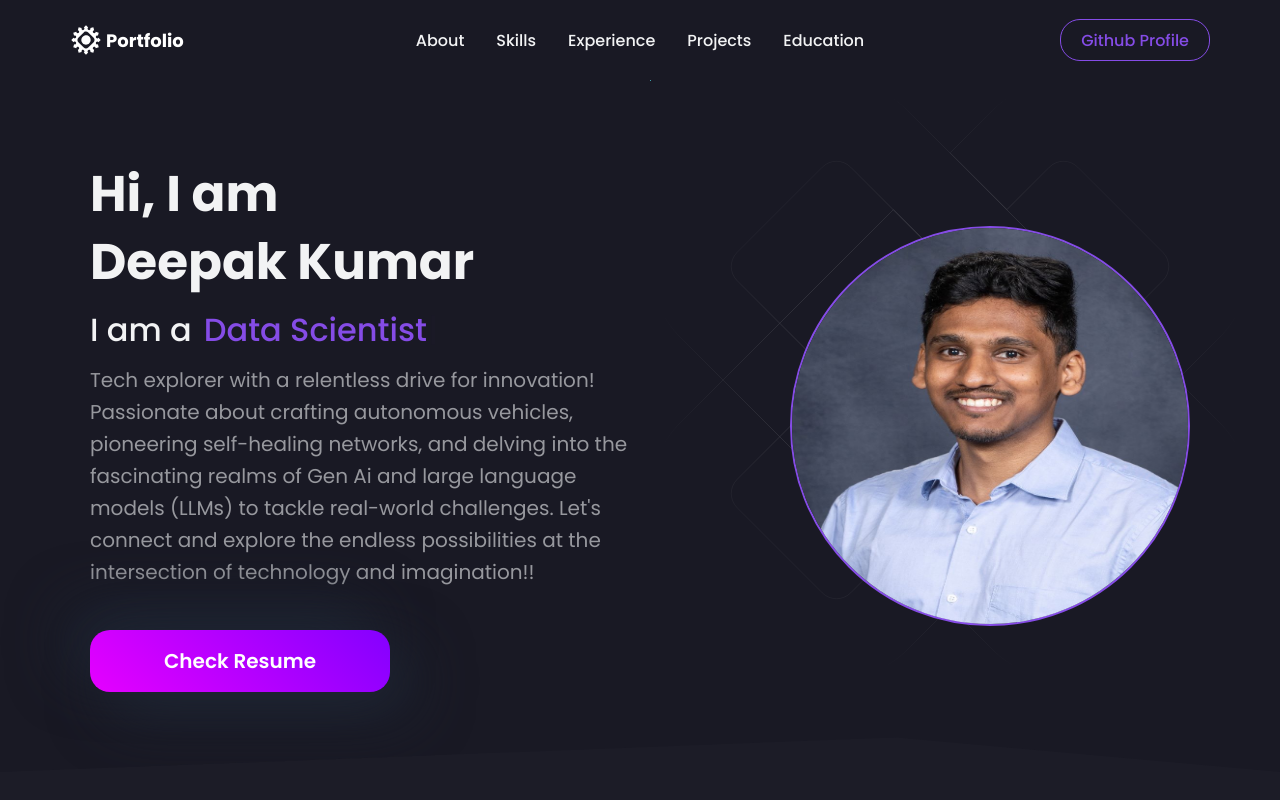
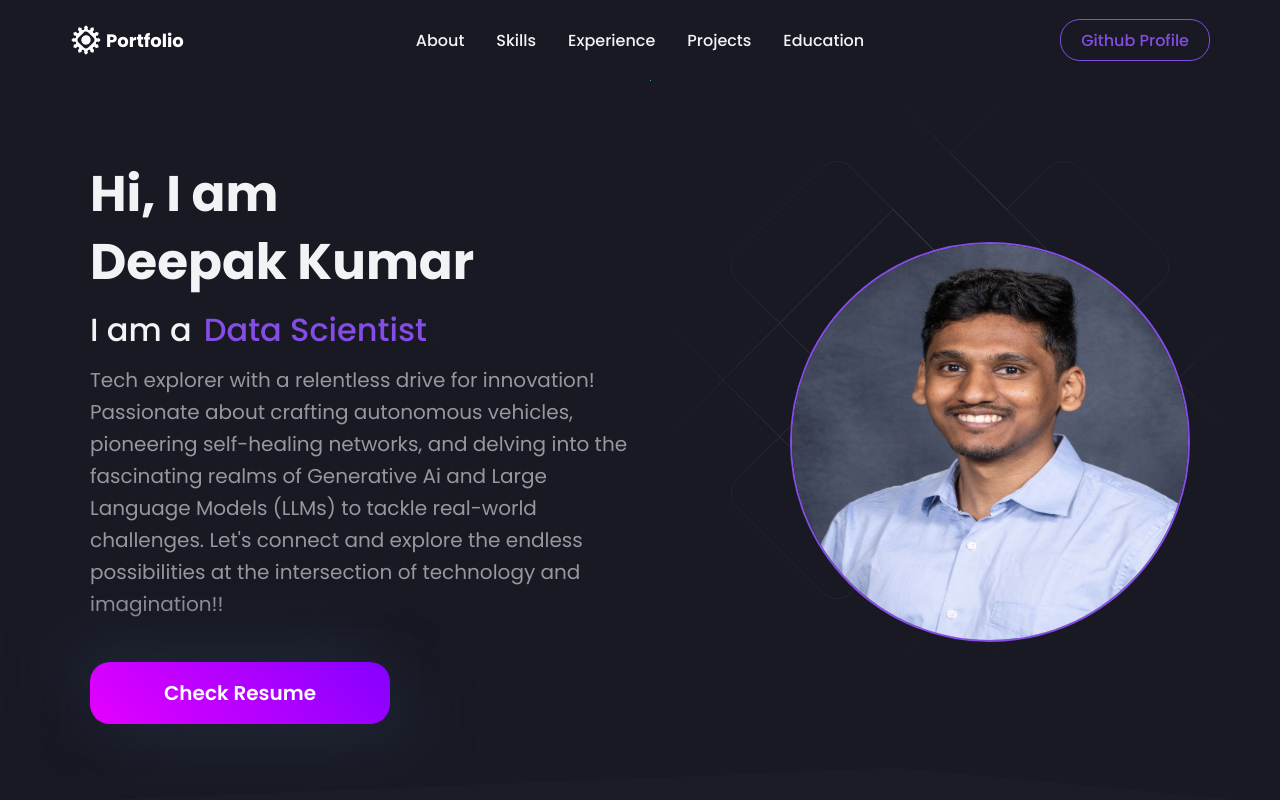
Before and after one commit to Deepakv1210/Portfolio, a React (Create React App) app: page / in a window 1280 px wide. Shown: the top 800 px of the page. Built offline with nearby package versions, Linux system fonts and the light colour scheme.

Commit message:
Modified data

```diff
--- a/src/data/constants.js
+++ b/src/data/constants.js
@@ -7,7 +7,7 @@ export const Bio = {
       "Software Engineer",
     ],
     description:
-      "Tech explorer with a relentless drive for innovation! Passionate about crafting autonomous vehicles, pioneering self-healing networks, and delving into the fascinating realms of Gen Ai and large language models (LLMs) to tackle real-world challenges. Let's connect and explore the endless possibilities at the intersection of technology and imagination!!",
+      "Tech explorer with a relentless drive for innovation! Passionate about crafting autonomous vehicles, pioneering self-healing networks, and delving into the fascinating realms of Generative Ai and Large Language Models (LLMs) to tackle real-world challenges. Let's connect and explore the endless possibilities at the intersection of technology and imagination!!",
     github: "https://github.com/Deepakv1210",
     resume:
       "https://drive.google.com/file/d/1CqhSLtjNbnMCx5O9KvWrriQVnjp6TXqY/view?usp=sharing",
```
